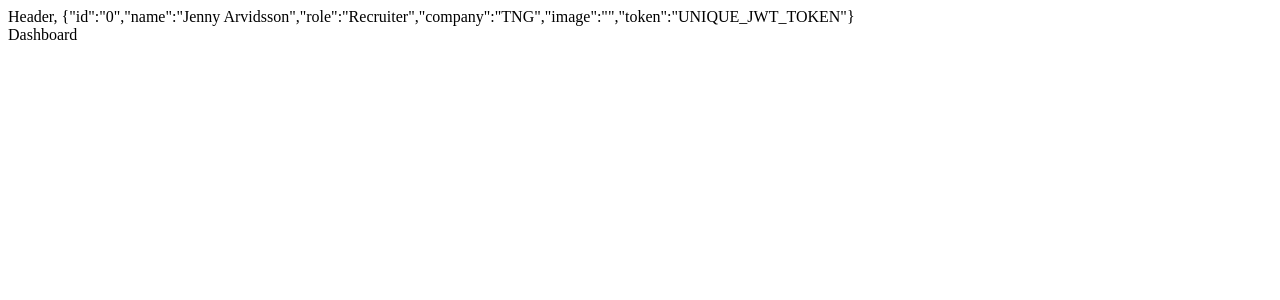
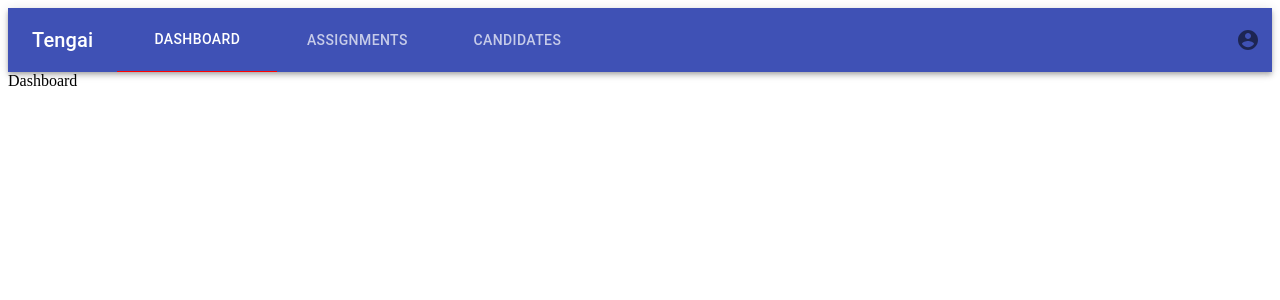
Before and after one commit to andrewszucs/tengai-coding-exercise, a React (Create React App) app: page / in a window 1280 px wide. Shown: the top 300 px of the page. Built offline with nearby package versions, Linux system fonts and the light colour scheme.

Commit message:
Implement the Header

```diff
--- a/src/App/components/Header/Header.js
+++ b/src/App/components/Header/Header.js
@@ -1,9 +1,76 @@
+import {
+  AppBar,
+  IconButton,
+  Tab,
+  Toolbar,
+  Typography
+} from "@material-ui/core";
+import { Link, Location } from "@reach/router";
+
+import { AccountCircle } from "@material-ui/icons";
 import React from "react";
+import { makeStyles } from "@material-ui/core/styles";
 import { useAppState } from "../../hooks";
+
+const useStyles = makeStyles({
+  root: {
+    flexGrow: 1,
+    flexDirection: "row"
+  },
+  flex: {
+    display: "flex"
+  },
+  selectedTab: {
+    opacity: 1,
+    borderBottom: "1px solid red"
+  }
+});
+
+function NavLinkTab(props) {
+  const classes = useStyles();
+  return (
+    <Location>
+      {({ location }) => {
+        return (
+          <Tab
+            classes={{ selected: classes.selectedTab }}
+            selected={
+              props.to !== "/"
+                ? location.pathname.includes(props.to)
+                : location.pathname === props.to
+            }
+            component={Link}
+            {...props}
+          />
+        );
+      }}
+    </Location>
+  );
+}
 
 function Header() {
   const { account } = useAppState();
-  return <div>Header, {JSON.stringify(account)}</div>;
+  const classes = useStyles();
+
+  return (
+    <AppBar position="static" className={classes.root}>
+      <Toolbar>
+        <Typography variant="h6">Tengai</Typography>
+      </Toolbar>
+
+      <div className={`${classes.flex} ${classes.root}`}>
+        <NavLinkTab label="Dashboard" to="/" />
+        <NavLinkTab label="Assignments" to="/assignments" />
+        <NavLinkTab label="Candidates" to="/candidates" />
+      </div>
+
+      {account && (
+        <IconButton aria-label="account of current user">
+          <AccountCircle />
+        </IconButton>
+      )}
+    </AppBar>
+  );
 }
 
 export default Header;
```
